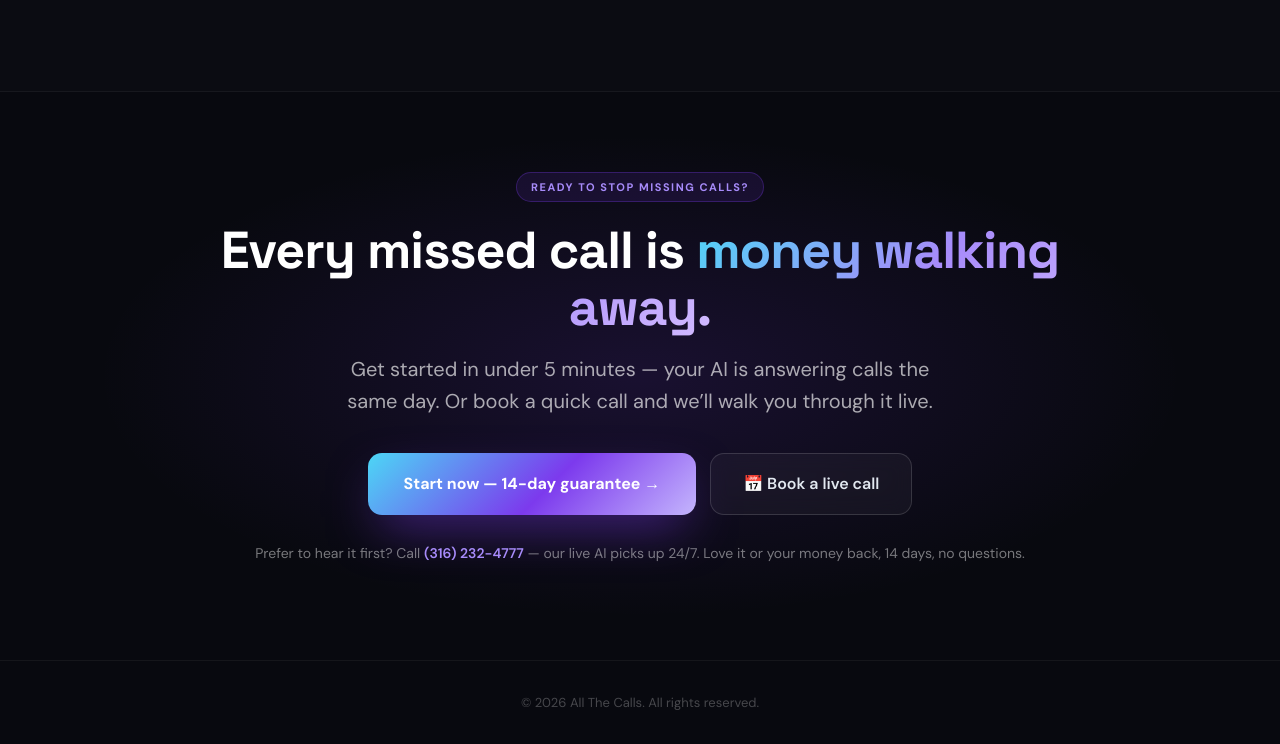
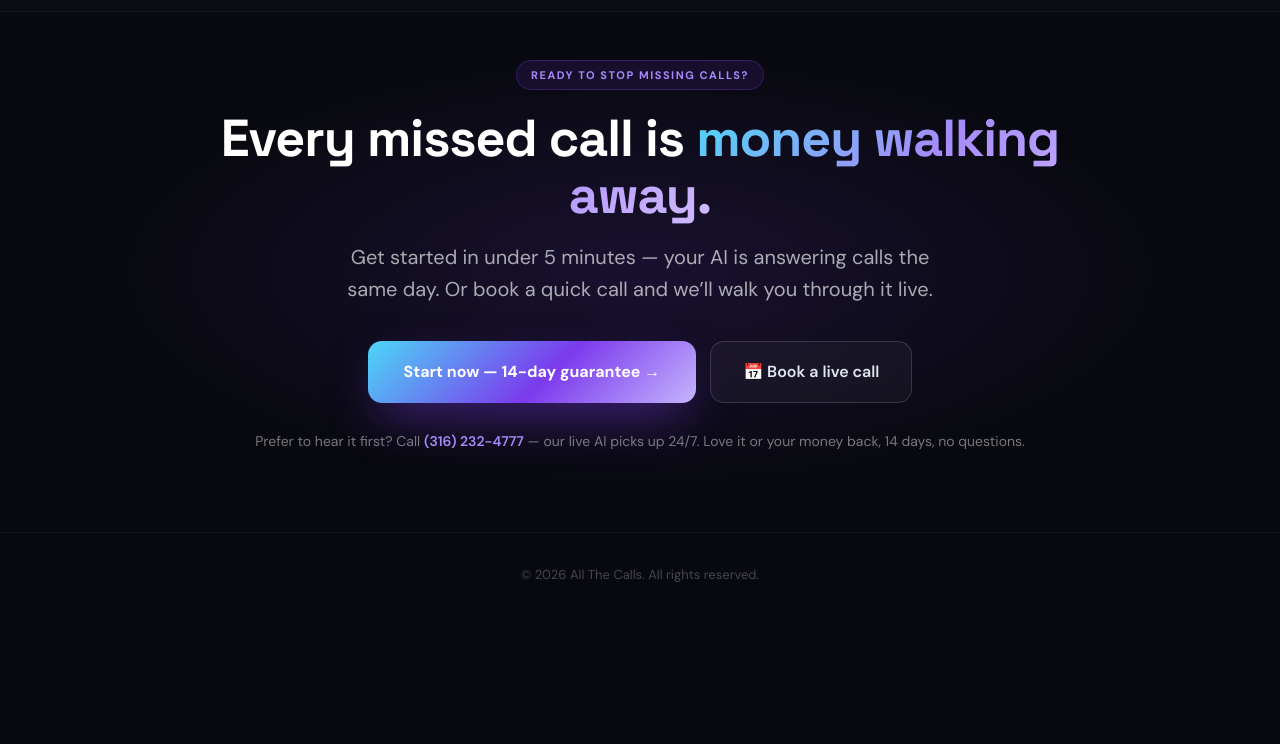
Before and after one commit to ai4TW/Claude-build, a Next.js app: page /pricing in a window 1280 px wide. Shown: the part 4319-5063 px from the top of the page. After the commit the page ends 4935 px from the top, so only its background shows below. Built offline with nearby package versions, Linux system fonts and the light colour scheme.

Commit message:
Pricing page: shrink vertical gap between comparison table and final CTA

```diff
--- a/app/pricing/page.tsx
+++ b/app/pricing/page.tsx
@@ -307,7 +307,7 @@ export default function PricingPage() {
       <PricingSection />
 
       {/* FINAL CTA — dual action */}
-      <section style={{ padding: "5rem 1rem 6rem", position: "relative" }}>
+      <section style={{ padding: "3rem 1rem 5rem", position: "relative" }}>
         <div
           style={{
             position: "absolute",
--- a/components/PricingSection.tsx
+++ b/components/PricingSection.tsx
@@ -274,7 +274,7 @@ export default function PricingSection() {
     <section
       id="pricing"
       style={{
-        padding: "7rem 0",
+        padding: "7rem 0 2rem",
         background: "rgba(255,255,255,0.01)",
         borderTop: "1px solid rgba(255,255,255,0.05)",
         borderBottom: "1px solid rgba(255,255,255,0.05)",
@@ -649,7 +649,7 @@ export default function PricingSection() {
         <div
           className="fade-in"
           style={{
-            margin: "0 1rem",
+            margin: "0 1rem 0",
             textAlign: "center",
             padding: "20px 24px",
             borderRadius: "16px",
```
